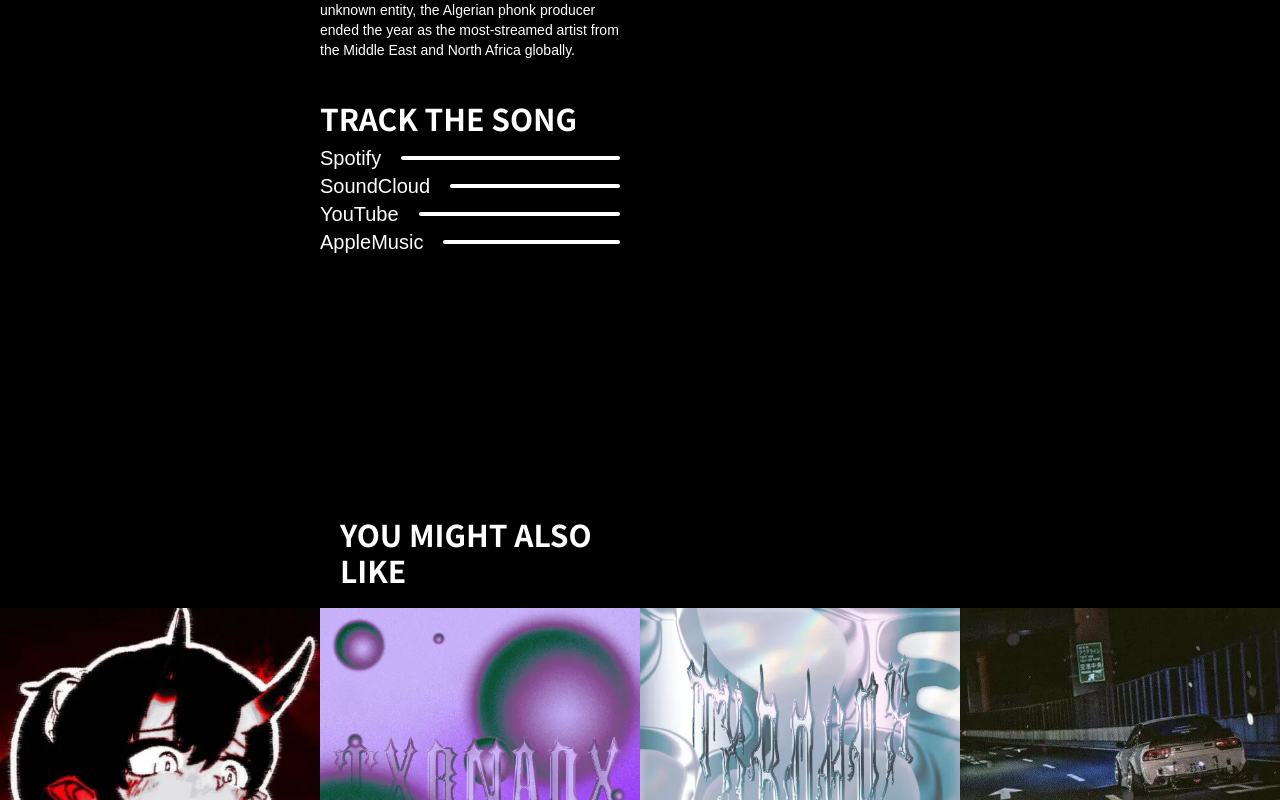
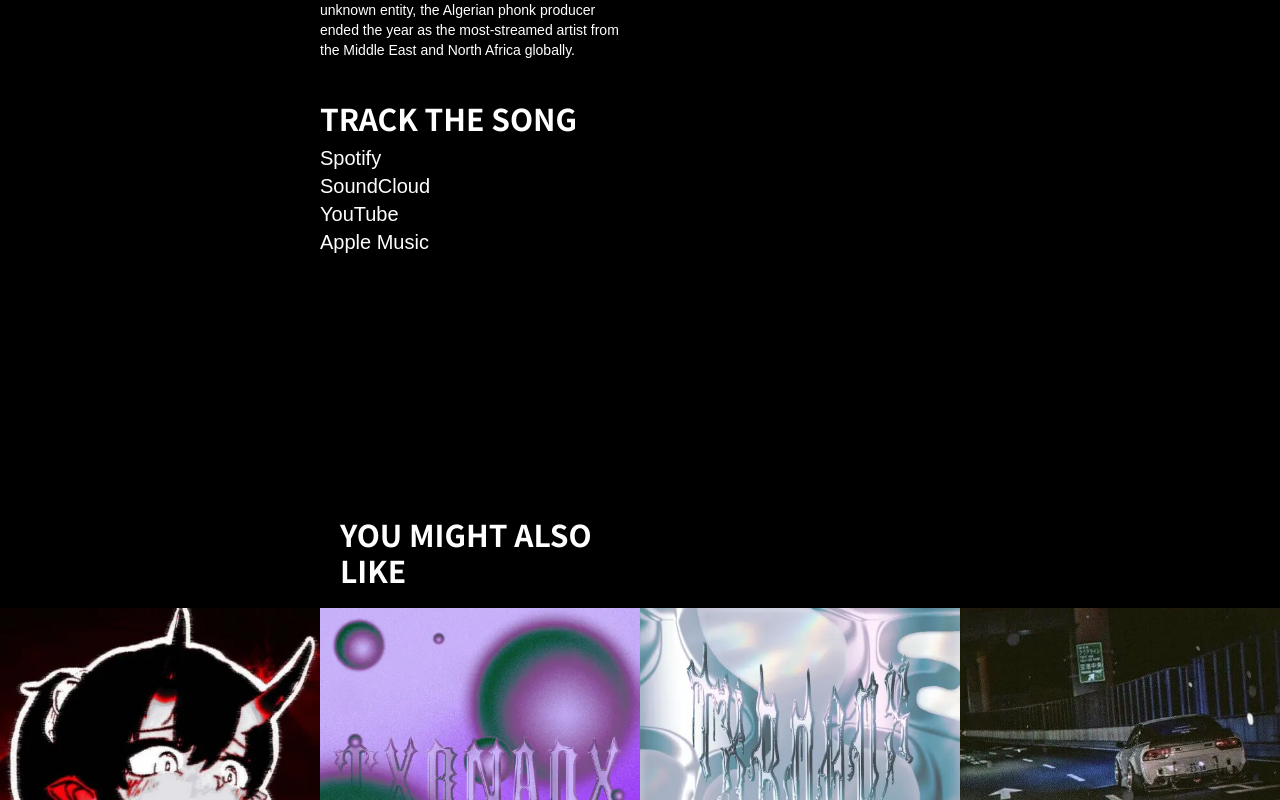
Before and after one commit to Cordapeche/yurei-tfe, a Next.js app: page /songs/1 in a window 1280 px wide. Shown: the part 900-1700 px from the top of the page. Built offline with nearby package versions, Linux system fonts and the light colour scheme.

Commit message:
color update

```diff
--- a/model/releases.js
+++ b/model/releases.js
@@ -24,7 +24,7 @@ export const releases = [
         "LinkYT": "/link.svg",
 
         "AppleMusicURL": "https://music.apple.com/us/album/rave-single/1612134731",
-        "AppleMusic": "AppleMusic",
+        "AppleMusic": "Apple Music",
         "IconAM": "-",
         "LinkAM": "/link.svg",
 
@@ -55,7 +55,7 @@ export const releases = [
         "LinkYT": "/link.svg",
 
         "AppleMusicURL": "https://music.apple.com/be/album/in-the-club-slowed-single/1596353931",
-        "AppleMusic": "AppleMusic",
+        "AppleMusic": "Apple Music",
         "IconAM": "-",
         "LinkAM": "/link.svg",
 
@@ -86,7 +86,7 @@ export const releases = [
         "LinkYT": "/link.svg",
 
         "AppleMusicURL": "https://music.apple.com/us/album/crystals/1607583458?i=1607583464",
-        "AppleMusic": "AppleMusic",
+        "AppleMusic": "Apple Music",
         "IconAM": "-",
         "LinkAM": "/link.svg",
 
@@ -117,7 +117,7 @@ export const releases = [
         "LinkYT": "/link.svg",
 
         "AppleMusicURL": "https://music.apple.com/be/album/nothing-is-holy-feat-crypter-mac/1675923871?i=1675923872",
-        "AppleMusic": "AppleMusic",
+        "AppleMusic": "Apple Music",
         "IconAM": "-",
         "LinkAM": "/link.svg",
 
@@ -148,7 +148,7 @@ export const releases = [
         "LinkYT": "/link.svg",
 
         "AppleMusicURL": "https://music.apple.com/be/album/nothing-is-holy-feat-crypter-mac/1675923871?i=1675923872",
-        "AppleMusic": "AppleMusic",
+        "AppleMusic": "Apple Music",
         "IconAM": "-",
         "LinkAM": "/link.svg",
 
@@ -210,7 +210,7 @@ export const releases = [
         "LinkYT": "/link.svg",
 
         "AppleMusicURL": "https://music.apple.com/be/album/nothing-is-holy-feat-crypter-mac/1675923871?i=1675923872",
-        "AppleMusic": "AppleMusic",
+        "AppleMusic": "Apple Music",
         "IconAM": "link",
         "LinkAM": "/link.svg",
 
@@ -273,7 +273,7 @@ export const releases = [
         "LinkYT": "/link.svg",
 
         "AppleMusicURL": "https://music.apple.com/be/album/nothing-is-holy-feat-crypter-mac/1675923871?i=1675923872",
-        "AppleMusic": "AppleMusic",
+        "AppleMusic": "Apple Music",
         "IconAM": "-",
         "LinkAM": "/link.svg",
 
@@ -304,7 +304,7 @@ export const releases = [
         "LinkYT": "/link.svg",
 
         "AppleMusicURL": "https://music.apple.com/be/album/nothing-is-holy-feat-crypter-mac/1675923871?i=1675923872",
-        "AppleMusic": "AppleMusic",
+        "AppleMusic": "Apple Music",
         "IconAM": "-",
         "LinkAM": "/link.svg",
 
@@ -335,7 +335,7 @@ export const releases = [
         "LinkYT": "/link.svg",
 
         "AppleMusicURL": "https://music.apple.com/be/album/tokyo-rain/1624975153?i=1624975157",
-        "AppleMusic": "AppleMusic",
+        "AppleMusic": "Apple Music",
         "IconAM": "-",
         "LinkAM": "/link.svg",
 
@@ -366,7 +366,7 @@ export const releases = [
         "LinkYT": "/link.svg",
 
         "AppleMusicURL": "https://music.apple.com/us/album/free/1653187140?i=1653187148",
-        "AppleMusic": "AppleMusic",
+        "AppleMusic": "Apple Music",
         "IconAM": "-",
         "LinkAM": "/link.svg",
 
@@ -428,7 +428,7 @@ export const releases = [
         "LinkYT": "/link.svg",
 
         "AppleMusicURL": "https://music.apple.com/be/album/nothing-is-holy-feat-crypter-mac/1675923871?i=1675923872",
-        "AppleMusic": "AppleMusic",
+        "AppleMusic": "Apple Music",
         "IconAM": "-",
         "LinkAM": "/link.svg",
 
@@ -459,7 +459,7 @@ export const releases = [
         "LinkYT": "/link.svg",
 
         "AppleMusicURL": "https://music.apple.com/be/album/nothing-is-holy-feat-crypter-mac/1675923871?i=1675923872",
-        "AppleMusic": "AppleMusic",
+        "AppleMusic": "Apple Music",
         "IconAM": "-",
         "LinkAM": "/link.svg",
 
@@ -490,7 +490,7 @@ export const releases = [
         "LinkYT": "/link.svg",
 
         "AppleMusicURL": "https://music.apple.com/be/album/game-slowed-reverb/1604297364?i=1604297365",
-        "AppleMusic": "AppleMusic",
+        "AppleMusic": "Apple Music",
         "IconAM": "-",
         "LinkAM": "/link.svg",
 
--- a/pages/artist/[id].js
+++ b/pages/artist/[id].js
@@ -34,7 +34,7 @@ export default ({ artist }) => (
         </Head>
 
         <div className='grid grid-cols-2 md:grid-cols-4 w-full overflow-hidden h-full text-center'>
-            <div className='overflow-hidden cursor-pointer relative group aspect-w-3 aspect-h-3 xl:aspect-w-7 xl:aspect-h-6 col-span-2'>
+            <div className='overflow-hidden cursor-pointer relative group aspect-w-3 aspect-h-3 xl:aspect-w-4 xl:aspect-h-4 col-span-2'>
                 <div className='z-10 opacity-0 group-hover:opacity-100 transition duration-300 ease-in-out cursor-pointer absolute'></div>
                 <Image
                     alt=''
@@ -62,36 +62,36 @@ export default ({ artist }) => (
 
                         <div className='flex flex-row w-full justify-stretch items-center font-poppins'>
                             <a target="_blank" href={artist.YouTubeUrl}>
-                                <div className='text-xl font-normal font-poppins hover:pl-10'>
-                                    {artist.YouTube} <span className='text-gray-400'>{artist.YouTubeTag}</span>
+                                <div className='text-xl font-normal font-poppins ease-in-out hover:uppercase duration-100 menucolor'>
+                                    {artist.YouTube} <span className='text-gray-400 active'>{artist.YouTubeTag}</span>
                                 </div>
                             </a>
                         </div>
                         <div className='flex flex-row w-full justify-stretch items-center font-poppins'>
                             <a target="_blank" href={artist.InstagramUrl}>
-                                <div className='text-xl font-normal font-poppins hover:pl-10'>
-                                    {artist.Instagram} <span className='text-gray-400'>{artist.InstagramTag}</span>
+                                <div className='text-xl font-normal font-poppins ease-in-out hover:uppercase duration-100 menucolor'>
+                                    {artist.Instagram} <span className='text-gray-400 active'>{artist.InstagramTag}</span>
                                 </div>
                             </a>
                         </div>
                         <div className='flex flex-row w-full justify-stretch items-center font-poppins'>
                             <a target="_blank" href={artist.FacebookUrl}>
-                                <div className='text-xl font-normal font-poppins hover:pl-10'>
-                                    {artist.Facebook} <span className='text-gray-400'>{artist.FacebookTag}</span>
+                                <div className='text-xl font-normal font-poppins ease-in-out hover:uppercase duration-100 menucolor'>
+                                    {artist.Facebook} <span className='text-gray-400 active'>{artist.FacebookTag}</span>
                                 </div>
                             </a>
                         </div>
                         <div className='flex flex-row w-full justify-stretch items-center font-poppins'>
                             <a target="_blank" href={artist.TwitterUrl}>
-                                <div className='text-xl font-normal font-poppins hover:pl-10'>
-                                    {artist.Twitter} <span className='text-gray-400'>{artist.TwitterTag}</span>
+                                <div className='text-xl font-normal font-poppins ease-in-out hover:uppercase duration-100 menucolor'>
+                                    {artist.Twitter} <span className='text-gray-400 active'>{artist.TwitterTag}</span>
                                 </div>
                             </a>
                         </div>
                         <div className='flex flex-row w-full justify-stretch items-center font-poppins'>
                             <a target="_blank" href={artist.TikTokUrl}>
-                                <div className='text-xl font-normal font-poppins hover:pl-10'>
-                                    {artist.TikTok} <span className='text-gray-400'>{artist.TikTokTag}</span>
+                                <div className='text-xl font-normal font-poppins ease-in-out hover:uppercase duration-100 menucolor'>
+                                    {artist.TikTok} <span className='text-gray-400 active'>{artist.TikTokTag}</span>
                                 </div>
                             </a>
                         </div>
--- a/pages/songs/[id].js
+++ b/pages/songs/[id].js
@@ -55,7 +55,7 @@ export default ({ song }) => (
             <div className='col-span-2 text-white ml-5 mr-5 xl:mr-5 xl:ml-0 xl:col-span-1'>
                 <div className='text-left pt-10'>
                     <h2 className='text-3xl font-semibold uppercase font-noto'>{song.Title}</h2>
-                    <h3 className='pt-2 text-xl font-normal font-poppins'>By <span className='text-gray-400'>
+                    <h3 className='pt-2 text-xl font-normal font-poppins'>By <span className='text-gray-400 menucolor'>
                         <Link href={'/artist/' + song.ArtistId}>
                             {song.Artist}
                         </Link>
@@ -64,36 +64,20 @@ export default ({ song }) => (
                     <div className='text-left pt-10 font-poppins font-normal'>
                         <h2 className='text-3xl font-semibold uppercase font-noto'>Track the song</h2>
 
-                        <a target="_blank" href={song.spotifyURL} className='flex pt-2 flex-row w-full justify-stretch items-center cursor-pointer hover:pl-10 transition duration-300 ease-in-out'>
-                            <h3 className='text-xl font-normal mr-5 w-fit'>{song.Spotify}</h3>
-                            <div className='w-full'>
-                                <div className="bg-white w-auto h-1 rounded-lg text-white"></div>
-                            </div>
-
+                        <a target="_blank" href={song.spotifyURL} className='flex pt-2 flex-row w-full justify-stretch items-center cursor-pointer menucolor transition duration-300 ease-in-out'>
+                            <h3 className='text-xl font-normal mr-5 w-fit ease-in-out hover:uppercase duration-100'>{song.Spotify}</h3>
                         </a>
 
-                        <a target="_blank" href={song.SoundCloudURL} className='flex flex-row w-full justify-stretch items-center cursor-pointer hover:pl-10'>
-                            <h3 className='text-xl font-normal mr-5 w-fit'>{song.SoundCloud}</h3>
-                            <div className='w-full'>
-                                <div className="bg-white w-auto h-1 rounded-lg text-white"></div>
-                            </div>
-
+                        <a target="_blank" href={song.SoundCloudURL} className='flex flex-row w-full justify-stretch items-center cursor-pointer menucolor'>
+                            <h3 className='text-xl font-normal mr-5 w-fit ease-in-out hover:uppercase duration-100'>{song.SoundCloud}</h3>
                         </a>
 
-                        <a target="_blank" href={song.YouTubeURL} className='flex flex-row w-full justify-stretch items-center cursor-pointer hover:pl-10'>
-                            <h3 className='text-xl font-normal mr-5 w-fit'>{song.YouTube}</h3>
-                            <div className='w-full'>
-                                <div className="bg-white w-auto h-1 rounded-lg text-white"></div>
-                            </div>
-
+                        <a target="_blank" href={song.YouTubeURL} className='flex flex-row w-full justify-stretch items-center cursor-pointer menucolor'>
+                            <h3 className='text-xl font-normal mr-5 w-fit ease-in-out hover:uppercase duration-100'>{song.YouTube}</h3>
                         </a>
 
-                        <a target="_blank" href={song.AppleMusicURL} className='flex flex-row w-full justify-stretch items-center cursor-pointer hover:pl-10'>
-                            <h3 className='text-xl font-normal mr-5 w-fit'>{song.AppleMusic}</h3>
-                            <div className='w-full'>
-                                <div className="bg-white w-auto h-1 rounded-lg text-white"></div>
-                            </div>
-
+                        <a target="_blank" href={song.AppleMusicURL} className='flex flex-row w-full justify-stretch items-center cursor-pointer menucolor'>
+                            <h3 className='text-xl font-normal mr-5 w-fit ease-in-out hover:uppercase duration-100'>{song.AppleMusic}</h3>
                         </a>
 
                     </div>
--- a/styles/yurei.css
+++ b/styles/yurei.css
@@ -611,6 +611,9 @@ body {
 .menucolor:hover {
   color: #00FFA9;
 }
+.menucolors:hover {
+  background-color: #00FFA9;
+}
 .active:hover {
   color: #4400ff;
 }
```
